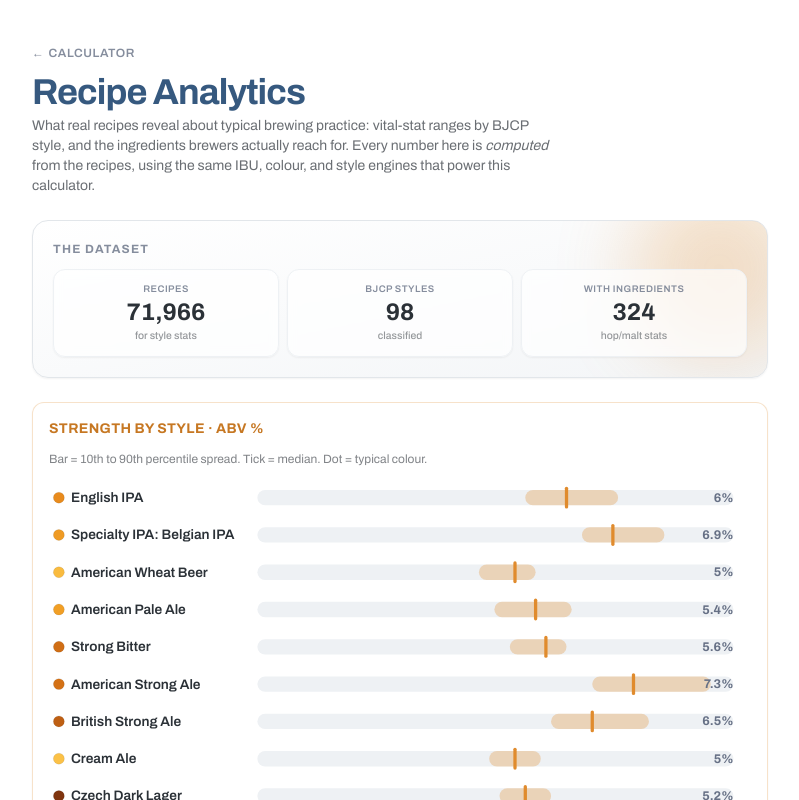
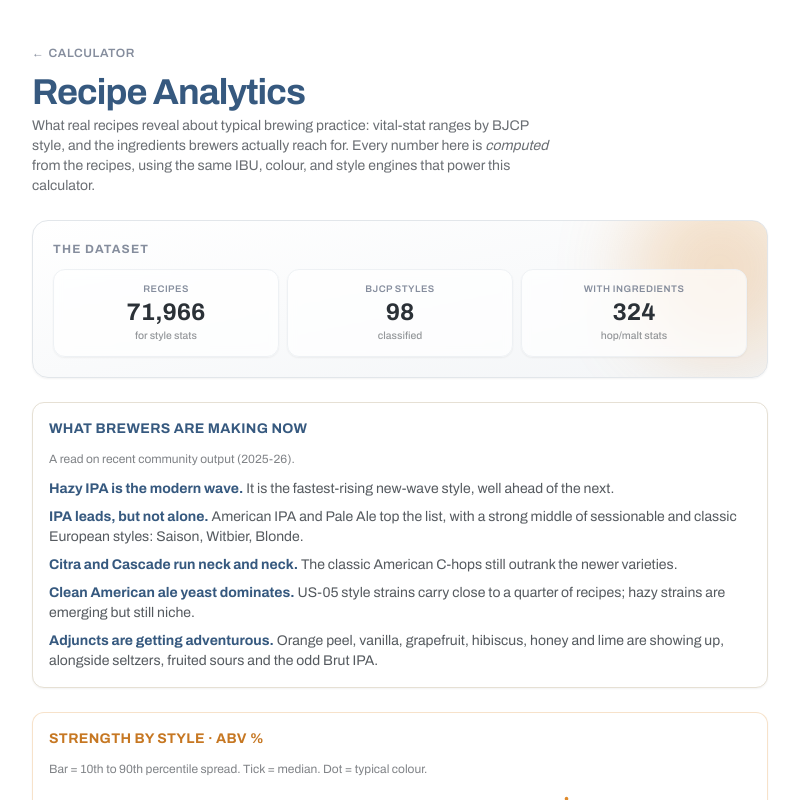
Before and after one commit to AnkurNapa/indian-brewing-calculator, a Next.js app: page /analytics in a window 1280 px wide. Shown: the top 800 px of the page, without its empty margins (240-1039 px from the left). Built offline with nearby package versions, Linux system fonts and the light colour scheme.

Commit message:
feat(analytics): add narrative 2025-26 trends section
Editorial highlights (hazy wave, IPA-led but diverse, Citra/Cascade lead,
clean American yeast, adventurous adjuncts) above the charts. Framed as
aggregate community insight with no data-source names.

```diff
--- a/src/app/analytics/page.tsx
+++ b/src/app/analytics/page.tsx
@@ -97,6 +97,35 @@ export default function AnalyticsPage() {
       </StatHero>
 
       <div className="mt-6 space-y-6">
+        {/* narrative trends */}
+        <SectionCard title="What brewers are making now">
+          <p className="mb-3 text-xs text-ink/60">A read on recent community output (2025-26).</p>
+          <ul className="space-y-2 font-body text-sm text-ink/80">
+            <li>
+              <b className="text-amber-900">Hazy IPA is the modern wave.</b> It is the fastest-rising
+              new-wave style, well ahead of the next.
+            </li>
+            <li>
+              <b className="text-amber-900">IPA leads, but not alone.</b> American IPA and Pale Ale top
+              the list, with a strong middle of sessionable and classic European styles: Saison,
+              Witbier, Blonde.
+            </li>
+            <li>
+              <b className="text-amber-900">Citra and Cascade run neck and neck.</b> The classic
+              American C-hops still outrank the newer varieties.
+            </li>
+            <li>
+              <b className="text-amber-900">Clean American ale yeast dominates.</b> US-05 style strains
+              carry close to a quarter of recipes; hazy strains are emerging but still niche.
+            </li>
+            <li>
+              <b className="text-amber-900">Adjuncts are getting adventurous.</b> Orange peel, vanilla,
+              grapefruit, hibiscus, honey and lime are showing up, alongside seltzers, fruited sours
+              and the odd Brut IPA.
+            </li>
+          </ul>
+        </SectionCard>
+
         {/* style vitals — ABV */}
         <SectionCard title="Strength by style · ABV %" tone="teal">
           <p className="mb-3 text-xs text-ink/60">
```
